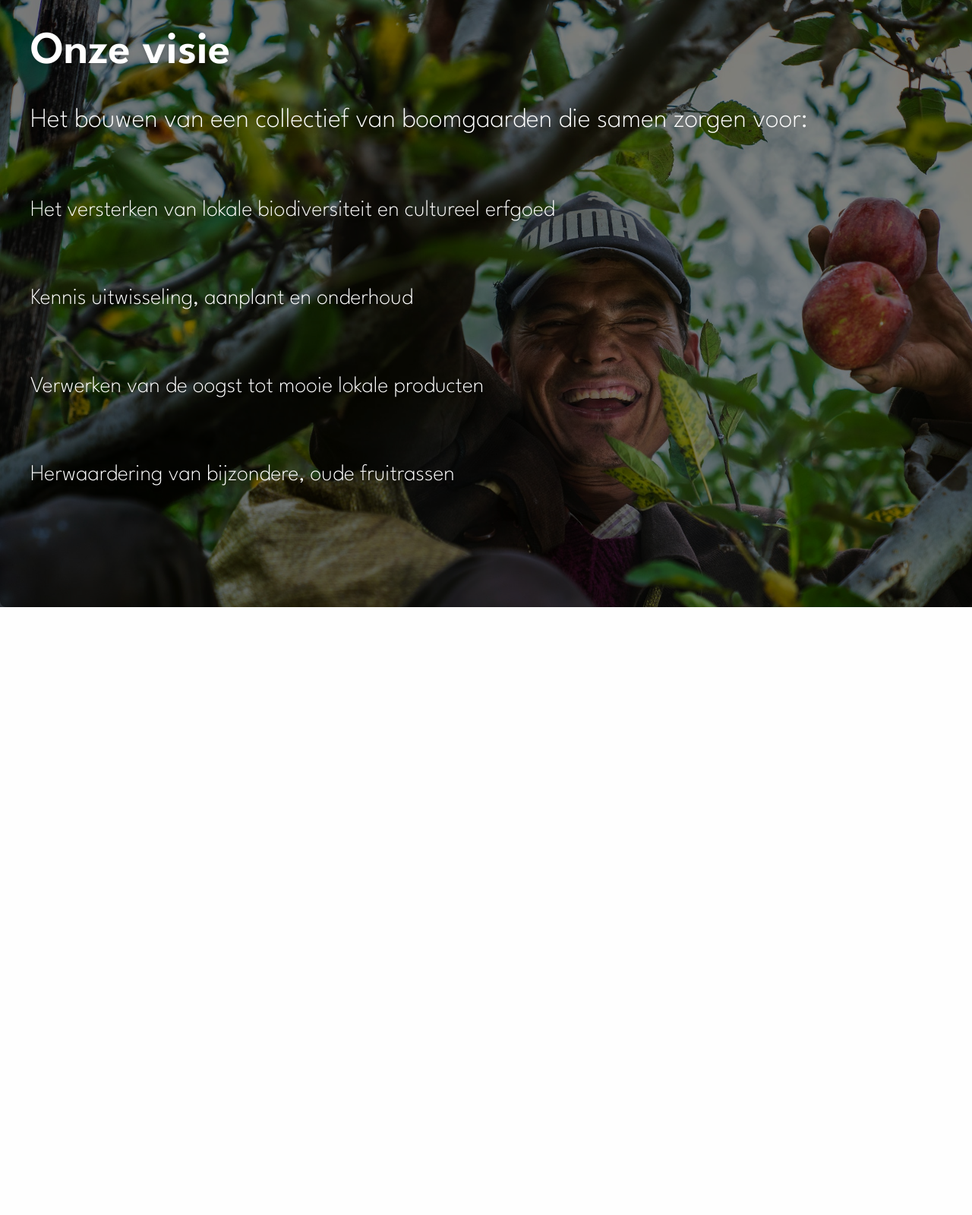
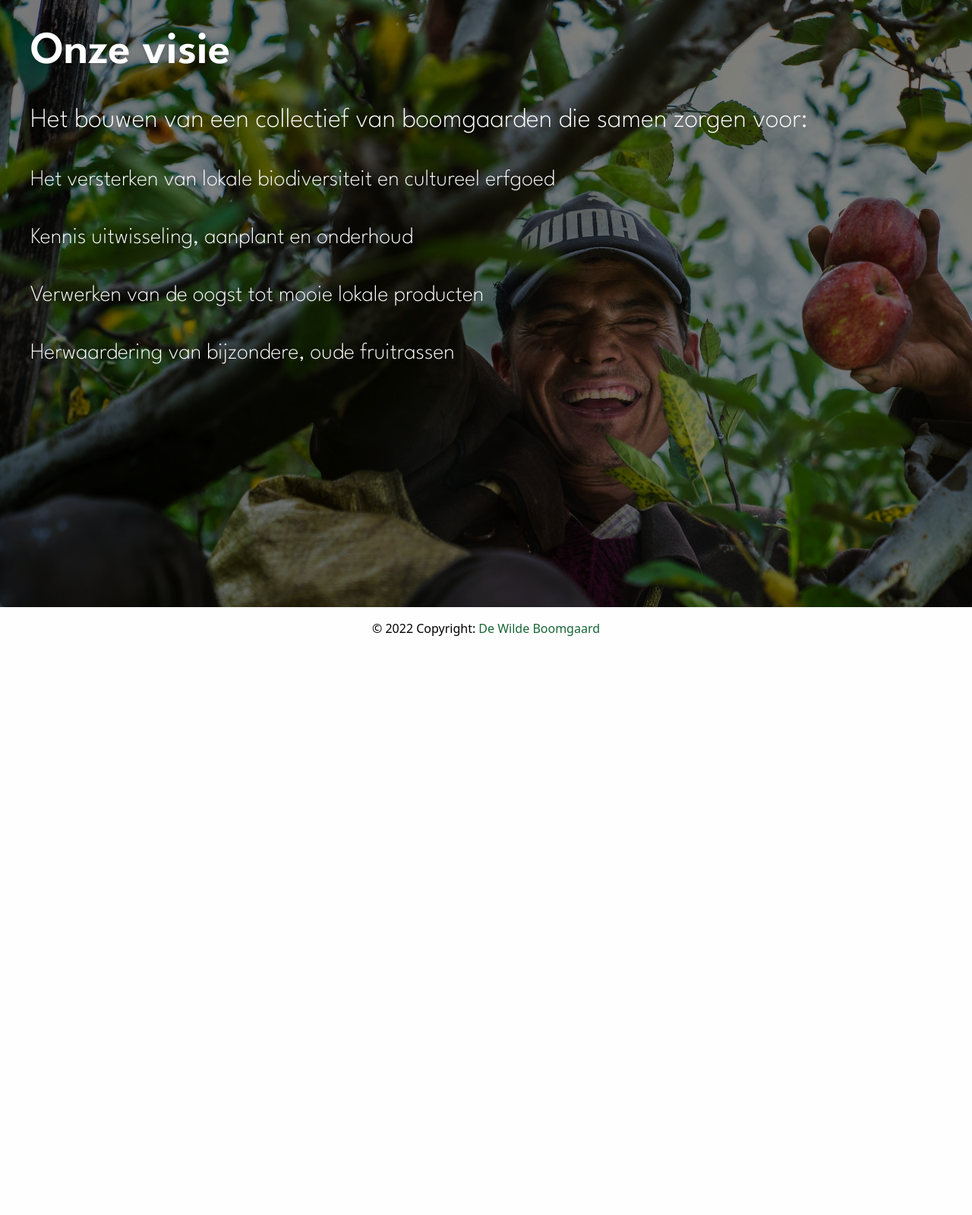
Before and after one commit to LorenzGirgis/Vechtstreekfruit, a PHP site: page /home.html in a window 1280 px wide. Shown: the part 1601-3200 px from the top of the page at 76% size. After the commit the page ends 2438 px from the top, so only its background shows below. Run offline with PHP 8.4, Linux system fonts and the light colour scheme; some libraries are stand-ins or nearby versions.

Commit message:
footer styling, and main page styling

```diff
--- a/CSS/main.css
+++ b/CSS/main.css
@@ -37,10 +37,11 @@ body {
     display: flex;
     flex-direction: column;
     width: 100vw;
-    height: 400vh;
+    /* height: 400vh; */
     background-color: #fefefe;
-    margin: 0;
+    /* margin: 0; */
     padding: 0;
+    overflow: overlay;
 }
 
 #page1 {
--- a/home.html
+++ b/home.html
@@ -80,7 +80,7 @@
             </div>
         </article>
 
-        <article>
+        <article class="relative z-10">
             <div class="container mx-auto">
                 <div class="flex flex-wrap centered">
                     <div class="text-center">
@@ -115,10 +115,10 @@
                             boomgaarden die samen zorgen voor:
                         </p>
                         <ul class="text-3xl subFont text-white drop-shadow-md">
-                            <li class="pt-20">Het versterken van lokale biodiversiteit en cultureel erfgoed</li>
-                            <li class="pt-20">Kennis uitwisseling, aanplant en onderhoud</li>
-                            <li class="pt-20">Verwerken van de oogst tot mooie lokale producten</li>
-                            <li class="pt-20">Herwaardering van bijzondere, oude fruitrassen</li>
+                            <li class="pt-10">Het versterken van lokale biodiversiteit en cultureel erfgoed</li>
+                            <li class="pt-10">Kennis uitwisseling, aanplant en onderhoud</li>
+                            <li class="pt-10">Verwerken van de oogst tot mooie lokale producten</li>
+                            <li class="pt-10">Herwaardering van bijzondere, oude fruitrassen</li>
                         </ul>
                     </div>
                 </div>
@@ -131,4 +131,10 @@
 
 </body>
 
+<footer class="text-center lg:text-left">
+ <div class="text-center p-4" style="background-color: rgba(255, 255, 255, 0.2);">
+    © 2022 Copyright:
+    <a class="text-green-800" href="#">De Wilde Boomgaard</a>
+  </div>
+</footer>
 </html>
```
